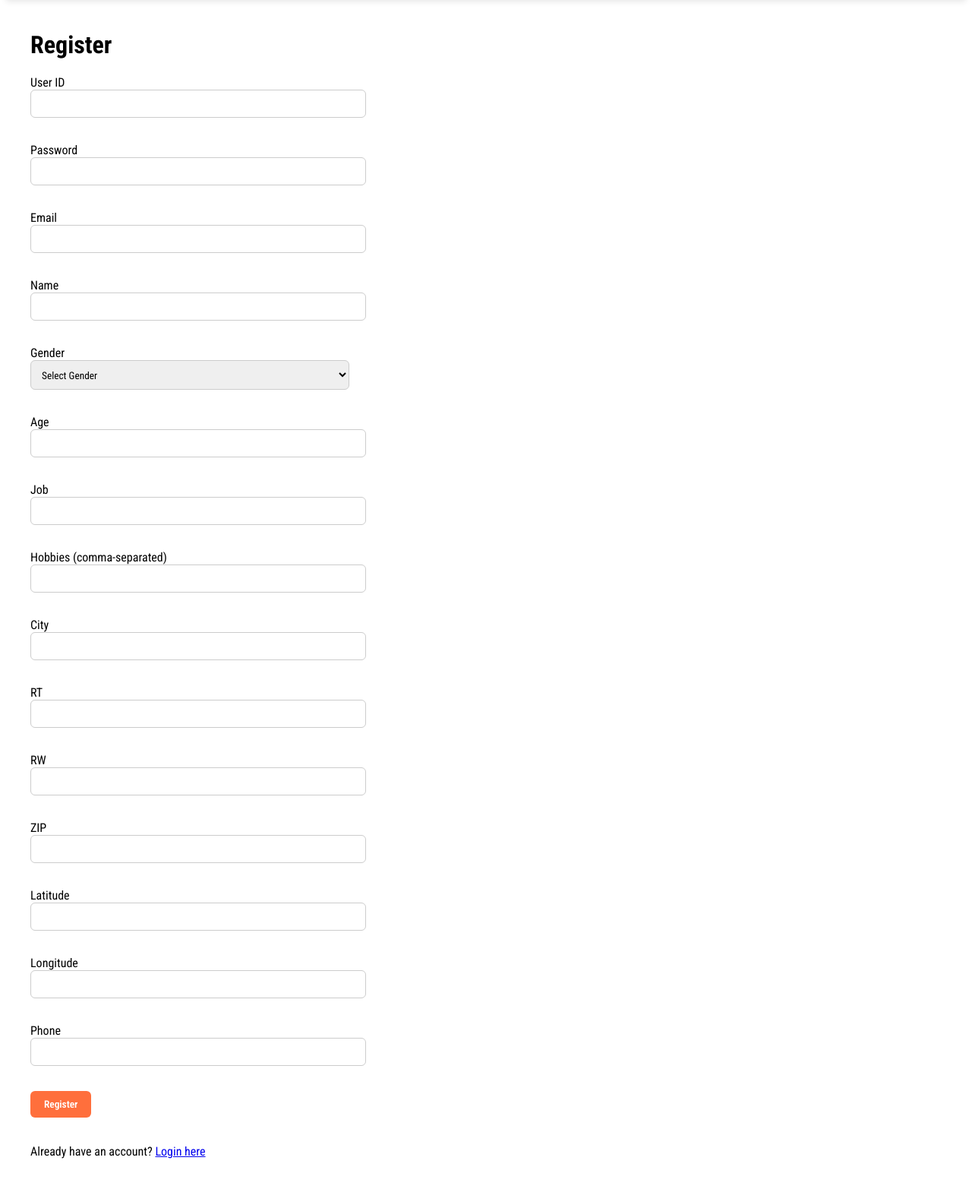
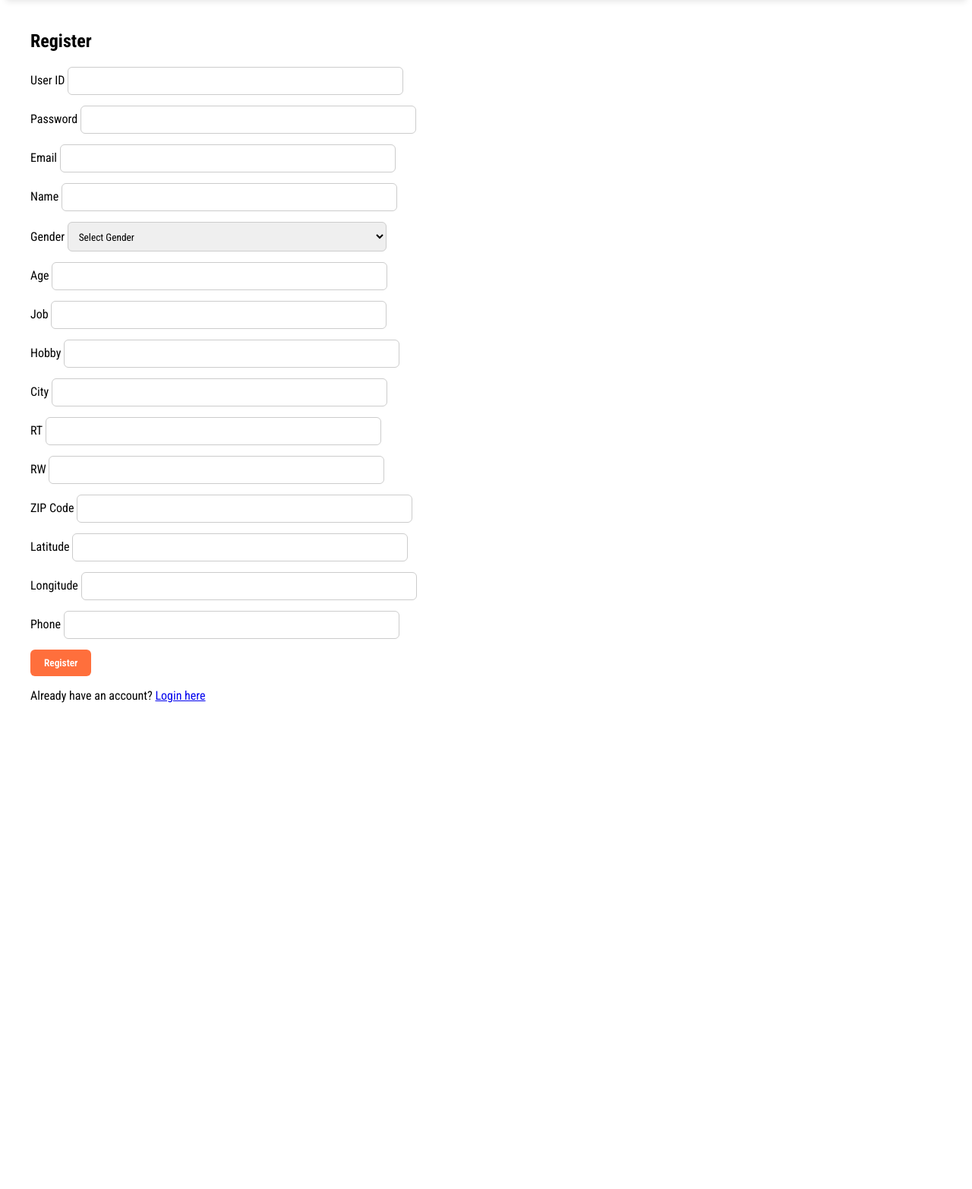
Before and after one commit to aliciawijaya98/food_order_apps_sqlite, a Flask app: page /register in a window 1280 px wide. Shown: the part 56-1621 px from the top of the page at 76% size. After the commit the page ends 981 px from the top, so only its background shows below. Run offline with Flask 3, Linux system fonts and the light colour scheme.

Commit message:
update template

```diff
--- a/templates/register.html
+++ b/templates/register.html
@@ -1,72 +1,101 @@
 {% extends "base.html" %}
-{% block title %}Register{% endblock %}
+
 {% block content %}
 
-<h1>Register</h1>
+<h2>Register</h2>
 
-{% if error %}
-<p style="color:red">{{ error }}</p>
-{% endif %}
+<div class="container">
 
-<form method="post">
+<form method="POST">
 
-    <label for="uid">User ID</label><br>
-    <input type="text" name="uid" id="uid" required><br><br>
+<div class="form-group">
+<label>User ID</label>
+<input type="text" name="user_id" required>
+</div>
 
-    <label for="pw">Password</label><br>
-    <input type="password" name="pw" id="pw" required><br><br>
+<div class="form-group">
+<label>Password</label>
+<input type="password" name="password" required>
+</div>
 
-    <label for="email">Email</label><br>
-    <input type="email" name="email" id="email" required><br><br>
+<div class="form-group">
+<label>Email</label>
+<input type="email" name="email" required>
+</div>
 
-    <label for="name">Name</label><br>
-    <input type="text" name="name" id="name" required><br><br>
+<div class="form-group">
+<label>Name</label>
+<input type="text" name="name" required>
+</div>
 
-    <label for="gender">Gender</label><br>
-    <select name="gender" id="gender" required>
+<div class="form-group">
+<label>Gender</label>
+<select name="gender" required>
 <option value="">Select Gender</option>
 <option value="male">Male</option>
 <option value="female">Female</option>
 </select>
-    <br><br>
+</div>
 
-    <label for="age">Age</label><br>
-    <input type="number" name="age" id="age" required><br><br>
+<div class="form-group">
+<label>Age</label>
+<input type="number" name="age" required>
+</div>
 
-    <label for="job">Job</label><br>
-    <input type="text" name="job" id="job" required><br><br>
+<div class="form-group">
+<label>Job</label>
+<input type="text" name="job">
+</div>
 
-    <label for="hobbies">Hobbies (comma-separated)</label><br>
-    <input type="text" name="hobbies" id="hobbies" required><br><br>
+<div class="form-group">
+<label>Hobby</label>
+<input type="text" name="hobby">
+</div>
 
-    <label for="city">City</label><br>
-    <input type="text" name="city" id="city" required><br><br>
+<div class="form-group">
+<label>City</label>
+<input type="text" name="city">
+</div>
 
-    <label for="rt">RT</label><br>
-    <input type="text" name="rt" id="rt" required><br><br>
+<div class="form-group">
+<label>RT</label>
+<input type="text" name="rt">
+</div>
 
-    <label for="rw">RW</label><br>
-    <input type="text" name="rw" id="rw" required><br><br>
+<div class="form-group">
+<label>RW</label>
+<input type="text" name="rw">
+</div>
 
-    <label for="zip">ZIP</label><br>
-    <input type="text" name="zip" id="zip" required><br><br>
+<div class="form-group">
+<label>ZIP Code</label>
+<input type="text" name="zip">
+</div>
 
-    <label for="lat">Latitude</label><br>
-    <input type="text" name="lat" id="lat" required><br><br>
+<div class="form-group">
+<label>Latitude</label>
+<input type="text" name="latitude">
+</div>
 
-    <label for="long">Longitude</label><br>
-    <input type="text" name="long" id="long" required><br><br>
+<div class="form-group">
+<label>Longitude</label>
+<input type="text" name="longitude">
+</div>
 
-    <label for="phone">Phone</label><br>
-    <input type="text" name="phone" id="phone" required><br><br>
+<div class="form-group">
+<label>Phone</label>
+<input type="text" name="phone">
+</div>
 
 <button type="submit">Register</button>
 
 </form>
 
-<br>
-<p>Already have an account?
+<p>
+Already have an account?
 <a href="{{ url_for('login') }}">Login here</a>
 </p>
 
+</div>
+
 {% endblock %}
```
Also changed, not shown: templates/orders.html (added, +37 -0 lines). Lines whose indentation alone changed are shown as unchanged.
